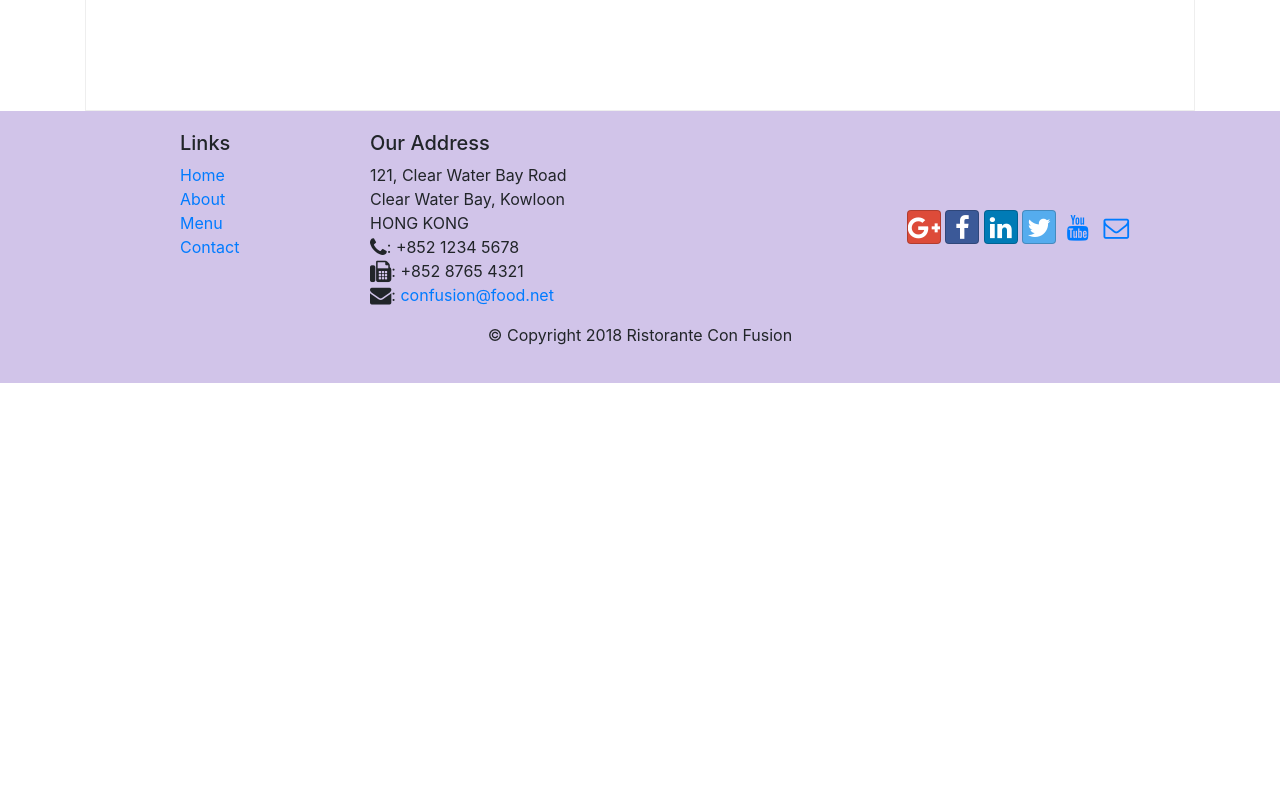
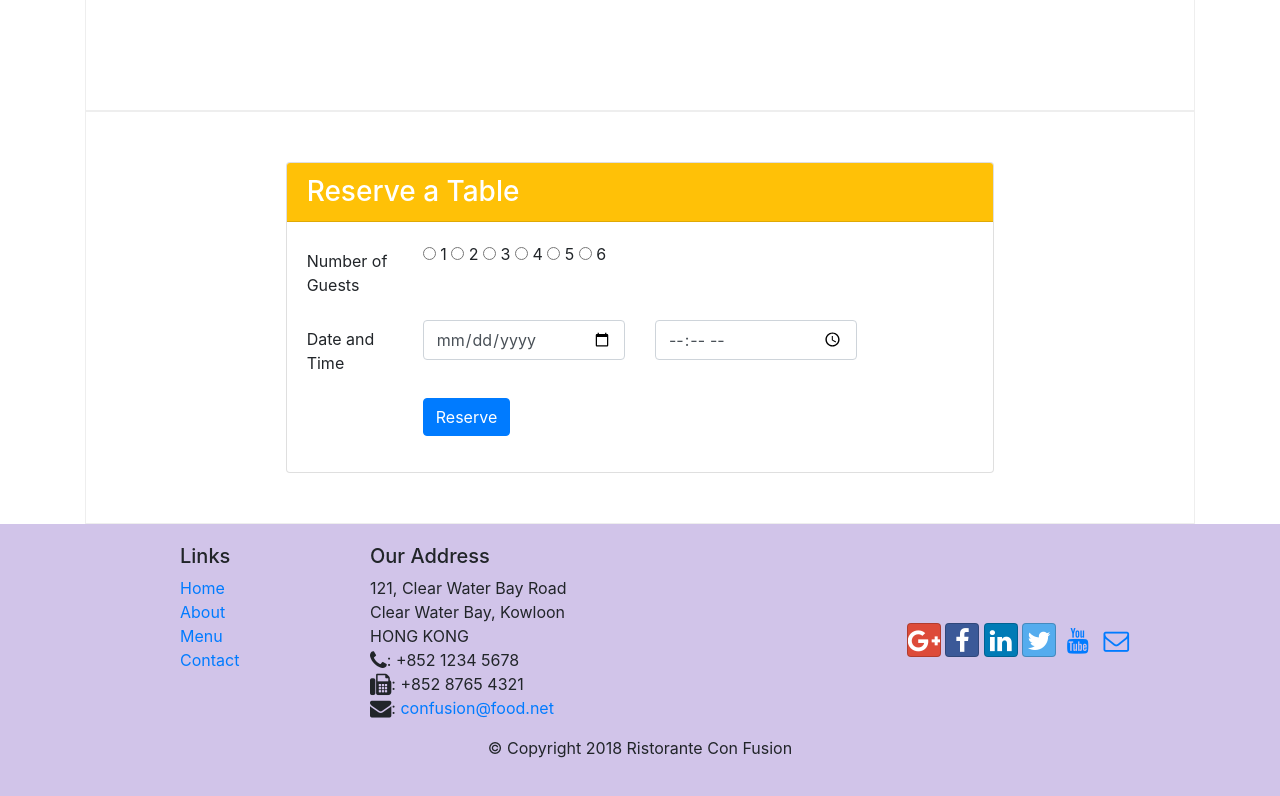
Before and after one commit to praj1wal/bootstrap_project, a website: page index.html in a window 1280 px wide. Shown: the part 1423-2219 px from the top of the page. Before the commit the page ends 1806 px from the top, so only its background shows below. Drawn offline with nearby package versions, Linux system fonts and the light colour scheme.

Commit message:
week2assign

```diff
--- a/index.html
+++ b/index.html
@@ -39,8 +39,11 @@
                     <h1>Ristorante con Fusion</h1>
                     <p class="d-none d-sm-block">We take inspiration from the World's best cuisines, and create a unique fusion experience. Our lipsmacking creations will tickle your culinary senses!</p>
                 </div>
-                <div class="col-12 col-sm align-self-center">
+                <div class="col-12 col-sm-3 align-self-center">
                     <img src="img/logo.png" class="img-fluid">
+                </div>
+                <div class="col-12 col-sm-3 align-self-center">
+                    <a class="btn btn-block btn-warning" href="#reservationForm" role="button">Reserve Table</a>
                 </div>
             </div>
         </div>
@@ -55,7 +58,7 @@
                 <div class="media">
                     <img class="d-flex mr-3 img-thumbnail align-self-center" src="img/uthappizza.png" alt="uthappizza">
                     <div class="media-body">
-                        <h2 class="mt-0">Uthappizza<span class="badge badge-danger">HOT</span> <span class="badge badge-pill badge-secondary">$4.99</span></h2>
+                        <h2 class="mt-0">Uthappizza <span class="badge badge-danger">HOT</span> <span class="badge badge-pill badge-secondary">$4.99</span></h2>
                         <p class="d-none d-sm-block">A unique combination of Indian Uthappam (pancake) and Italian pizza, topped with Cerignola olives, ripe vine cherry tomatoes, Vidalia onion, Guntur chillies and Buffalo Paneer.</p>
                     </div>
                 </div>
@@ -68,13 +71,19 @@
                 <h3>This Month's Promotions</h3>
             </div>
             <div class="col col-sm col-md">
-                <h2>Weekend Grand Buffet</h2>
-                <p class="d-none d-sm-block">Featuring mouthwatering combinations with a choice of five different salads, six enticing appetizers, six main entrees and five choicest desserts. Free flowing bubbly and soft drinks. All for just $19.99 per person </p>
+                <div class="media">
+                    <div class="media-body">
+                        <h2 class="mt-0">Weekend Grand Buffet <span class="badge badge-danger">NEW</span> </h2>
+                        <p class="d-none d-sm-block">Featuring mouthwatering combinations with a choice of five different salads, six enticing appetizers, six main entrees and five choicest desserts. Free flowing bubbly and soft drinks. All for just $19.99 per person </p>
+
+                    </div>
+                    <img class="d-flex ml-3 img-thumbnail align-self-center" src="img/buffet.png" alt="buffet">
+                </div>
             </div>
         </div>
 
         <div class="row row-content align-items-center">
-            <div class="col-12 col-sm-4 oder-sm-last col-md-3">
+            <div class="col-12 col-sm-4 order-sm-last col-md-3">
                 <h3>Meet our Culinary Specialists</h3>
             </div>
             <div class="col col-sm order-sm-first col-md">
@@ -84,6 +93,50 @@
                         <h2 class="mt-0">Alberto Somayya</h2>
                         <h4>Executive Chef</h4>
                         <p class="d-none d-sm-block">Award winning three-star Michelin chef with wide International experience having worked closely with whos-who in the culinary world, he specializes in creating mouthwatering Indo-Italian fusion experiences. </p>
+                    </div>
+                </div>
+            </div>
+        </div>
+        <div id="reservationForm" class="row row-content align-self-center">
+            <div class="col-12 offset-0 col-sm-8 offset-sm-2">
+                <div class="card">
+                    <h3 class="card-header bg-warning text-white">Reserve a Table</h3>
+                    <div class="card-body">
+                        <form>
+                            <div class="form-group row">
+                                <label for="noofguest" class="col-md-2 col-form-label">Number of Guests</label>
+                                <div class="col-md-10">
+                                    <input type="radio" id="1" name="noofguest" value="1">
+                                    <label for="1">1</label>
+                                    <input type="radio" id="2" name="noofguest" value="2">
+                                    <label for="2">2</label>
+                                    <input type="radio" id="3" name="noofguest" value="3">
+                                    <label for="3">3</label>
+                                    <input type="radio" id="4" name="noofguest" value="4">
+                                    <label for="4">4</label>
+                                    <input type="radio" id="5" name="noofguest" value="5">
+                                    <label for="5">5</label>
+                                    <input type="radio" id="6" name="noofguest" value="6">
+                                    <label for="6">6</label>
+                                </div>
+                            </div>
+                            <div class="form-group row">
+                                <label for="time" class="col-12 col-md-2 col-form-label">Date and Time</label>
+                                <div class="col-md-4">
+                                    <input type="date" class="form-control" id="date" name="date" placeholder="Date">
+                                </div>
+                                <div class="col-md-4">
+                                    <input type="time" class="form-control" id="time" name="time" placeholder="Time">
+                                </div>
+                            </div>
+                            <div class="form-group row">
+                                <div class="offset-md-2 col-md-10">
+                                    <button type="submit" class="btn btn-primary">
+                                        Reserve
+                                    </button>
+                                </div>
+                            </div>
+                        </form>
                     </div>
                 </div>
             </div>
```
Also changed, not shown: aboutus.html (+4 -0 lines), contactus.html (+1 -3 lines).
